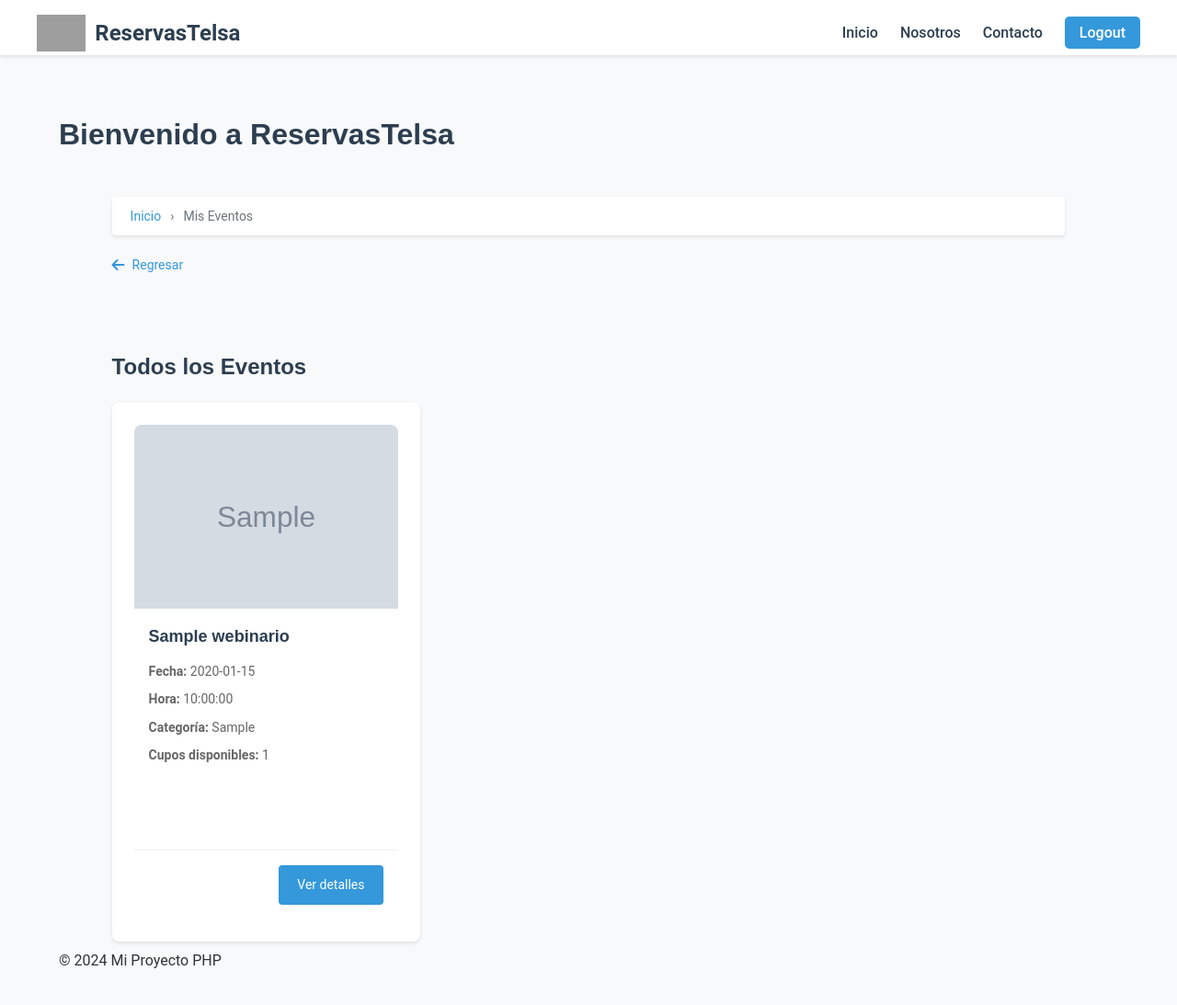
After one commit to elJorgeAlberto/Webinario-Telsa, a PHP site: page /mis_eventos.php in a window 1280 px wide. The commit adds this page. Shown: the whole page at 92% size. Run offline with PHP 8.4, Linux system fonts and the light colour scheme; a user stored in the database is signed in; tables that the repository leaves empty hold one stand-in row (values such as "Sample post"); grey boxes marked "Sample" are stand-in pictures; grey boxes are pictures that could not be loaded.

Commit message:
Creación de página mis_eventos.php

```diff
--- a/public/css/estilos.css
+++ b/public/css/estilos.css
@@ -502,3 +502,69 @@ h1, h2, h3, h4, h5, h6 {
 .form-container {
     max-width: 60rem;
 }
+
+/* Estilos para la página de reservas */
+.reservas-container {
+    padding: 2rem 0;
+}
+
+.reservas-container h2 {
+    margin-bottom: 2rem;
+    color: #2c3e50;
+}
+
+.webinar-card-image {
+    width: 100%;
+    height: 20rem;
+    overflow: hidden;
+    border-radius: 0.8rem 0.8rem 0 0;
+}
+
+.webinar-card-image img {
+    width: 100%;
+    height: 100%;
+    object-fit: cover;
+}
+
+.webinar-card {
+    display: flex;
+    flex-direction: column;
+    height: 100%;
+    transition: transform 0.3s ease, box-shadow 0.3s ease;
+}
+
+.webinar-card:hover {
+    transform: translateY(-0.5rem);
+    box-shadow: 0 0.4rem 1rem rgba(0,0,0,0.2);
+}
+
+.webinar-card-content {
+    padding: 1.6rem;
+    flex-grow: 1;
+}
+
+.webinar-card-content h4 {
+    color: #2c3e50;
+    margin-bottom: 1.2rem;
+    font-size: 1.8rem;
+}
+
+.webinar-card-content p {
+    margin: 0.8rem 0;
+    color: #666;
+}
+
+.webinar-card-footer {
+    padding: 1.6rem;
+    border-top: 0.1rem solid #eee;
+    text-align: right;
+}
+
+.no-webinars {
+    text-align: center;
+    color: #666;
+    font-size: 1.6rem;
+    padding: 3rem;
+    background: #f8f9fa;
+    border-radius: 0.8rem;
+}
--- a/public/index.php
+++ b/public/index.php
@@ -50,8 +50,8 @@ if ($request_uri == '/' || $request_uri == '/index.php') {
                         <?php if(($_SESSION['rol'] ?? 'usuario') === 'admin'): ?>
                             <a href="crear_webinar.php" class="btn btn-primary">Crear nuevo webinar</a>
                         <?php endif; ?>
-                        <a href="#" class="btn btn-secondary">Ver próximos webinars</a>
-                        <a href="#" class="btn btn-secondary">Mis reservas</a>
+                        <a href="mis_eventos.php" class="btn btn-secondary">Ver próximos webinars</a>
+                        <a href="mis_eventos.php" class="btn btn-secondary">Mis eventos</a>
                     </div>
                 </section>
 
--- /dev/null
+++ b/public/mis_eventos.php
@@ -0,0 +1,69 @@
+<?php
+// ... (mismo contenido que mis_reservas.php, solo cambiando el título y referencias)
+require_once __DIR__ . '/../src/conexion.php';
+
+session_start();
+
+// Verificar si el usuario ha iniciado sesión
+if (!isset($_SESSION['loggedin']) || $_SESSION['loggedin'] !== true) {
+    header("location: login.php");
+    exit;
+}
+
+// Obtener todos los webinarios
+$sql = "SELECT * FROM webinarios ORDER BY fecha ASC";
+$stmt = $conexion->prepare($sql);
+$stmt->execute();
+$webinarios = $stmt->fetchAll(PDO::FETCH_ASSOC);
+
+include __DIR__ . '/../views/header.php';
+?>
+
+<div class="container">
+    <div class="page-header">
+        <!-- Breadcrumb -->
+        <nav class="breadcrumb">
+            <ul>
+                <li><a href="/">Inicio</a></li>
+                <li class="current">Mis Eventos</li>
+            </ul>
+        </nav>
+
+        <!-- Botón Regresar -->
+        <a href="javascript:history.back()" class="back-button">
+            <i class="fas fa-arrow-left"></i> Regresar
+        </a>
+    </div>
+
+    <div class="reservas-container">
+        <h2>Todos los Eventos</h2>
+
+        <?php if (!empty($webinarios)): ?>
+            <div class="webinar-grid">
+                <?php foreach ($webinarios as $webinar): ?>
+                    <div class="webinar-card">
+                        <?php if($webinar['imagen']): ?>
+                            <div class="webinar-card-image">
+                                <img src="<?php echo htmlspecialchars($webinar['imagen']); ?>" alt="Imagen del webinario">
+                            </div>
+                        <?php endif; ?>
+                        <div class="webinar-card-content">
+                            <h4><?php echo htmlspecialchars($webinar['nombre']); ?></h4>
+                            <p><strong>Fecha:</strong> <?php echo htmlspecialchars($webinar['fecha']); ?></p>
+                            <p><strong>Hora:</strong> <?php echo htmlspecialchars($webinar['hora']); ?></p>
+                            <p><strong>Categoría:</strong> <?php echo htmlspecialchars($webinar['categoria']); ?></p>
+                            <p><strong>Cupos disponibles:</strong> <?php echo htmlspecialchars($webinar['cupos']); ?></p>
+                        </div>
+                        <div class="webinar-card-footer">
+                            <a href="webinar_detalle.php?id=<?php echo $webinar['id']; ?>" class="btn btn-primary">Ver detalles</a>
+                        </div>
+                    </div>
+                <?php endforeach; ?>
+            </div>
+        <?php else: ?>
+            <p class="no-webinars">No hay eventos disponibles en este momento.</p>
+        <?php endif; ?>
+    </div>
+</div>
+
+<?php include __DIR__ . '/../views/footer.php'; ?>
```
Also changed, not shown: public/webinar_detalle.php (+32 -3 lines), public/uploads/671e7543be063.png (deleted), public/uploads/671ea4c46e2cd.png (added), 1 other file.
